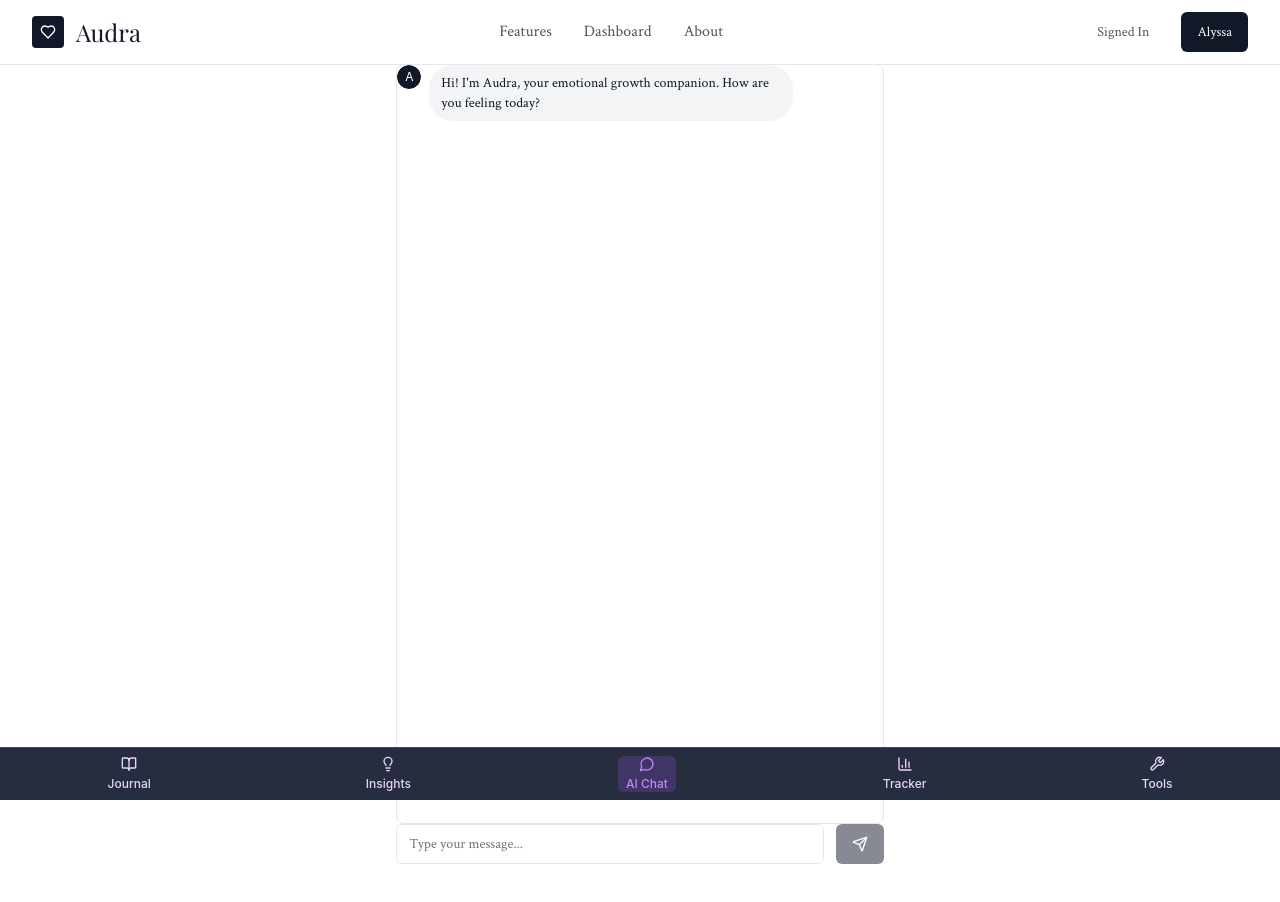
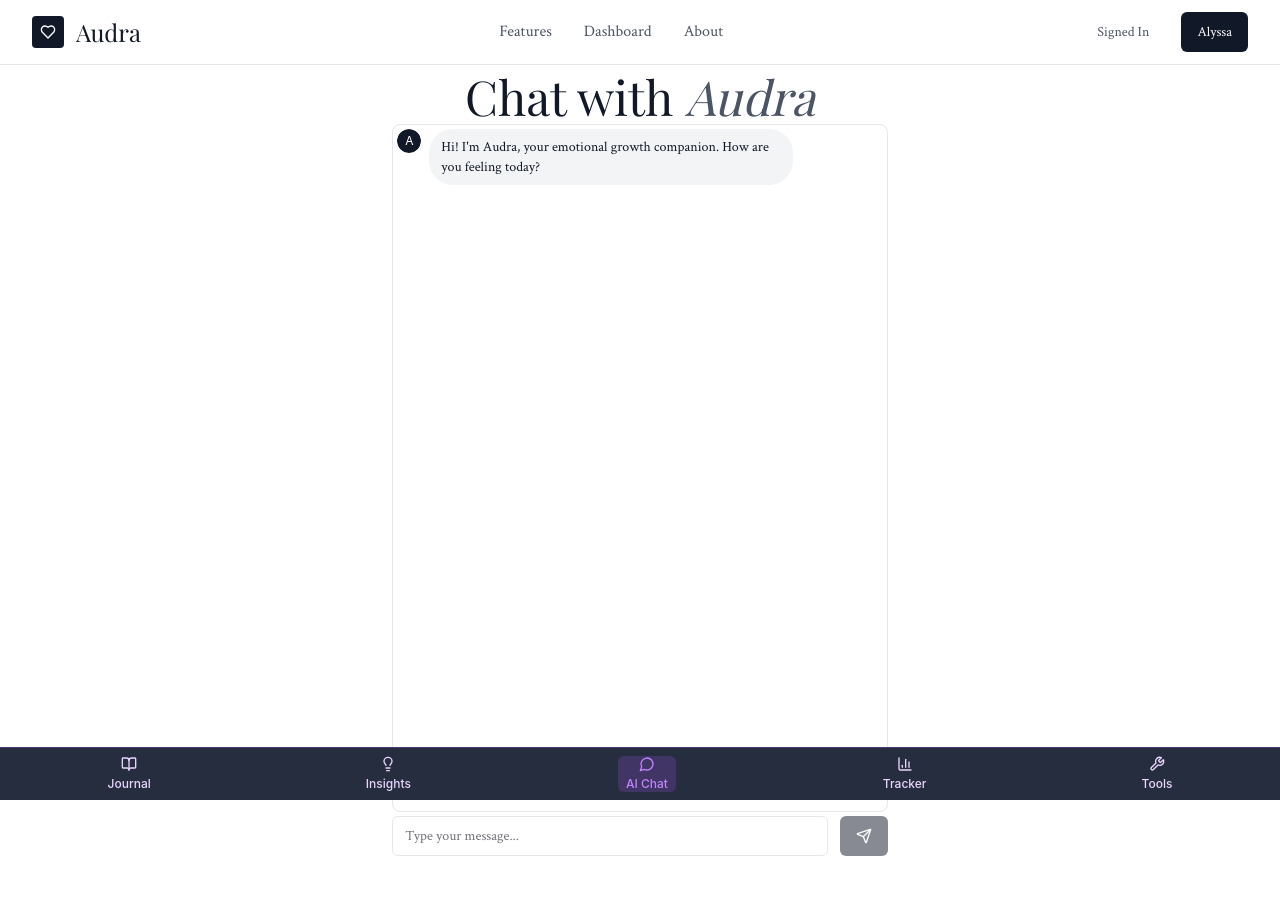
Before and after one commit to nikitapatel97/audra-66, a React (Vite) app: page / in a window 1280 px wide. Shown: the top 902 px of the page. Built offline with nearby package versions, Linux system fonts and the light colour scheme; a web font is replaced by a local one.

Commit message:
Reverted to commit cdca268863194b1613dc1e6daf3c4f6db04131cf

```diff
--- a/src/components/MobileChatbotDashboard.tsx
+++ b/src/components/MobileChatbotDashboard.tsx
@@ -84,16 +84,25 @@ export const MobileChatbotDashboard = () => {
   };
 
   return (
-    <div className="px-4 bg-white h-screen flex flex-col">
+    <div className="py-2 px-4 bg-white h-screen flex flex-col">
       <div className="max-w-6xl mx-auto flex-1 flex flex-col">
+        <div className="text-center mb-1">
+          <h2 className="text-3xl md:text-5xl font-light text-gray-900 font-playfair">
+            Chat with{" "}
+            <span className="italic text-gray-600 font-playfair">
+              Audra
+            </span>
+          </h2>
+        </div>
+
         <div className="flex-1 flex flex-col min-h-0">
           {/* Chat Container */}
           <div className="flex-1 border border-gray-200 rounded-lg overflow-hidden flex flex-col">
-            <div className="flex-1 overflow-y-auto">
+            <div className="flex-1 p-1 overflow-y-auto">
               {messages.map((message) => (
                 <div
                   key={message.id}
-                  className={`flex gap-2 ${
+                  className={`flex gap-2 mb-1 ${
                     message.type === "user" ? "justify-end" : "justify-start"
                   }`}
                 >
@@ -117,7 +126,7 @@ export const MobileChatbotDashboard = () => {
               ))}
 
               {isTyping && (
-                <div className="flex gap-2 justify-start">
+                <div className="flex gap-2 justify-start mb-1">
                   <Avatar className="w-6 h-6 flex-shrink-0">
                     <AvatarFallback className="bg-gray-900 text-white text-xs">
                       A
@@ -137,7 +146,7 @@ export const MobileChatbotDashboard = () => {
           </div>
 
           {/* Input */}
-          <div className="flex gap-3">
+          <div className="flex gap-3 mt-1">
             <Input
               placeholder="Type your message..."
               value={inputMessage}
```
